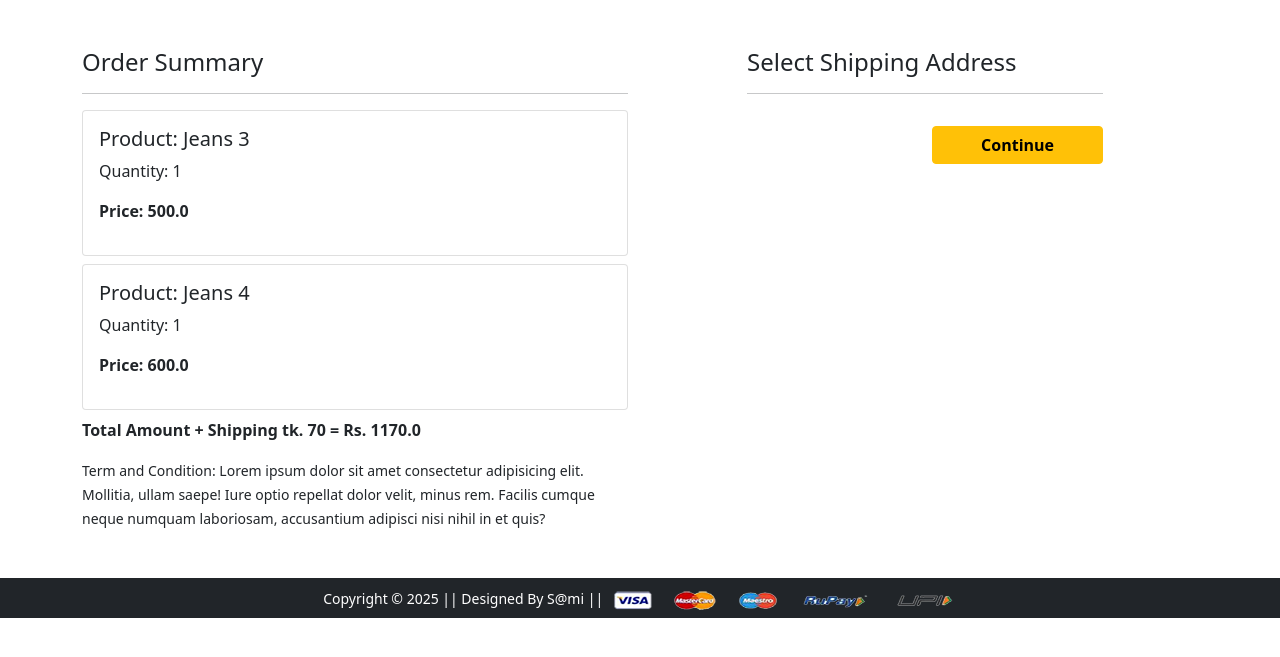
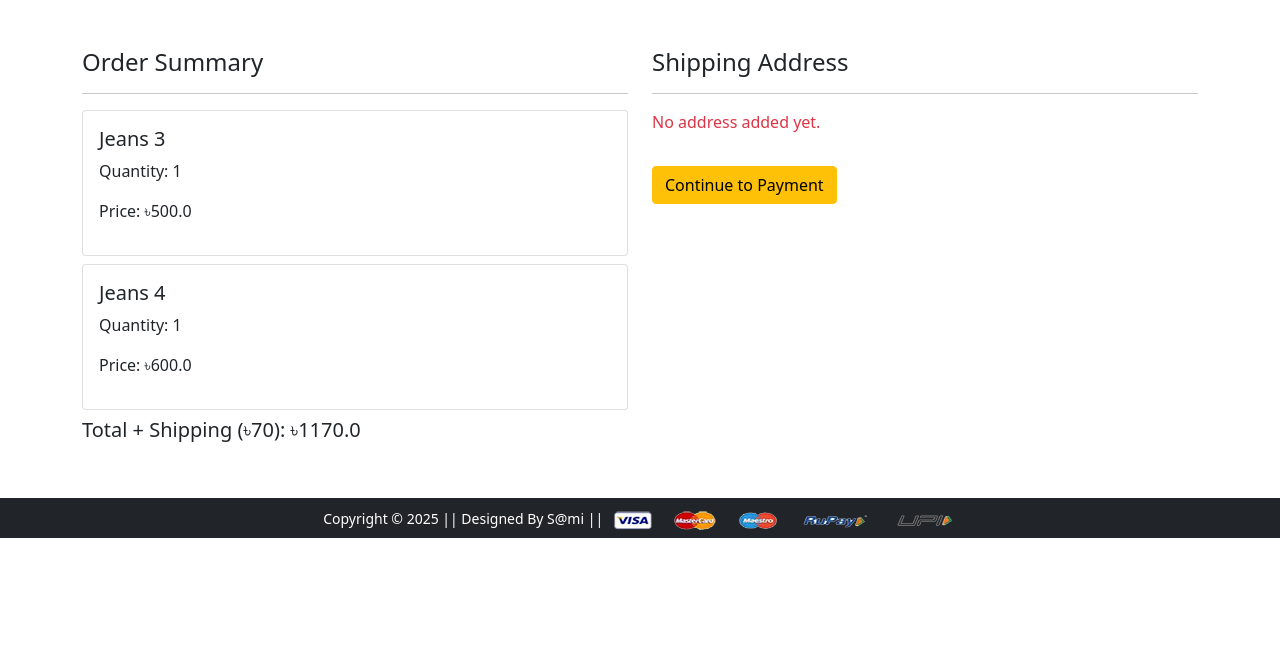
Before and after one commit to isamiul797-sketch/Commerzia, a Django app: page /checkout/ in a window 1280 px wide. Shown: the part 56-713 px from the top of the page. Run offline with Django 5.2, Linux system fonts and the light colour scheme; a user stored in the database is signed in; data comes from the database, SQL or seed files in the repository; some libraries are stand-ins or nearby versions.

Commit message:
integreting stripe payments gateway

```diff
--- a/app/templates/app/checkout.html
+++ b/app/templates/app/checkout.html
@@ -1,44 +1,40 @@
 {% extends 'app/base.html' %}
-{% load static %}
 {% block title %}Checkout{% endblock title %}
 {% block main-content %}
-<div class="container">
- <div class="row mt-5">
-  <div class="col-sm-6">
+<div class="container mt-5">
+  <div class="row">
+    <div class="col-md-6">
       <h4>Order Summary</h4>
       <hr>
       {% for item in cart_items %}
       <div class="card mb-2">
         <div class="card-body">
-          <h5>Product: {{item.product.title}}</h5>
-          <p>Quantity: {{item.quantity}} </p>
-          <p class="fw-bold">Price: {{item.total_cost}} </p>
+          <h5>{{ item.product.title }}</h5>
+          <p>Quantity: {{ item.quantity }}</p>
+          <p>Price: ৳{{ item.total_cost }}</p>
         </div>
       </div>
       {% endfor %}
-      <p class="fw-bold">Total Amount + Shipping tk. 70 = Rs. {{totalamount}}</p>
-    <small>Term and Condition: Lorem ipsum dolor sit amet consectetur adipisicing elit. Mollitia, ullam saepe! Iure optio repellat dolor velit, minus rem. Facilis cumque neque numquam laboriosam, accusantium adipisci nisi nihil in et quis?</small>
+      <h5>Total + Shipping (৳70): ৳{{ totalamount }}</h5>
     </div>
-  <div class="col-sm-4 offset-sm-1">
-    <h4>Select Shipping Address</h4>
+
+    <div class="col-md-6">
+      <h4>Shipping Address</h4>
       <hr>
-    <form action="/paymentdone">
+      <form method="post" action="{% url 'create_checkout_session' %}">
+        {% csrf_token %}
         {% for ad in add %}
-      <div class="card">
+        <div class="card mb-2">
           <div class="card-body">
-        <h5>{{ad.name}}</h5>
-        <p>{{ad.locality}}, {{ad.city}}, {{ad.state}} - {{ad.zipcode}}</p>
+            <h6>{{ ad.name }}</h6>
+            <p>{{ ad.locality }}, {{ ad.city }}, {{ ad.state }} - {{ ad.zipcode }}</p>
+            <input type="radio" name="custid" value="{{ ad.id }}" required> Use this
           </div>
         </div>
-        <div class="form-check mt-2 mb-5">
-          <input class="form-check-input" type="radio" name="custid" id="custadd{{forloop.counter}}" value="{{ad.id}}">
-          <label class="form-check-label fw-bold" for="custadd{{forloop.counter}}">
-            Address: {{forloop.counter}} </label>
-        </div>
+        {% empty %}
+        <p class="text-danger">No address added yet.</p>
         {% endfor %}
-        <div class="text-end">
-          <button type="submit" class="btn btn-warning mt-3 px-5 fw-bold">Continue</button>
-        </div>
+        <button type="submit" class="btn btn-warning mt-3">Continue to Payment</button>
       </form>
     </div>
   </div>
--- a/app/urls.py
+++ b/app/urls.py
@@ -32,6 +32,8 @@ urlpatterns = [
 
     path('checkout/', views.checkout, name='checkout'),
     path('paymentdone/', views.payment_done, name='paymentdone'),
+    path('create-checkout-session/', views.create_checkout_session, name='create_checkout_session'),
+
 
 
 
--- a/app/views.py
+++ b/app/views.py
@@ -7,6 +7,10 @@ from django.db.models import Q
 from django.http import JsonResponse
 from django.contrib.auth.decorators import login_required
 from django.utils.decorators import method_decorator
+import stripe
+from django.conf import settings
+
+stripe.api_key = settings.STRIPE_SECRET_KEY
 
 
 class ProductView(View):
@@ -162,30 +166,72 @@ class CustomerRegistrationView(View):
 
 @login_required
 def checkout(request):
- user = request.user
- add = Customer.objects.filter(user=user)
- cart_items = Cart.objects.filter(user=user)
- amount = 0.0
- shipping_amount = 70.0
- total_amount = 0.0
- cart_product = [p for p in Cart.objects.all() if p.user == request.user]
- if cart_product:
-  for p in cart_product:
-    tempamount = (p.quantity * p.product.discounted_price)
-    amount+= tempamount
-  totalamount = amount + shipping_amount
- return render(request, 'app/checkout.html',{'add':add ,'totalamount':totalamount,'cart_items':cart_items})
+    user = request.user
+    add = Customer.objects.filter(user=user)
+    cart_items = Cart.objects.filter(user=user)
+    amount = sum(c.quantity * c.product.discounted_price for c in cart_items)
+    shipping_amount = 70
+    total_amount = amount + shipping_amount
+
+    return render(request, 'app/checkout.html', {
+        'add': add,
+        'cart_items': cart_items,
+        'totalamount': total_amount,
+        'stripe_publishable_key': settings.STRIPE_PUBLISHABLE_KEY
+    })
+
+@login_required
+def create_checkout_session(request):
+    if request.method == "POST":
+        custid = request.POST.get('custid')
+        if not custid:
+            messages.error(request, "Please select a shipping address first.")
+            return redirect('checkout')
+
+        try:
+            customer = Customer.objects.get(id=custid)
+        except Customer.DoesNotExist:
+            messages.error(request, "Invalid address selected.")
+            return redirect('checkout')
+
+        user = request.user
+        cart_items = Cart.objects.filter(user=user)
+        amount = sum(item.quantity * item.product.discounted_price for item in cart_items)
+        total_amount = int((amount + 70) * 100)  # Stripe needs amount in cents
+
+        stripe.api_key = settings.STRIPE_SECRET_KEY
+        checkout_session = stripe.checkout.Session.create(
+            payment_method_types=['card'],
+            line_items=[{
+                'price_data': {
+                    'currency': 'bdt',
+                    'product_data': {'name': 'Commerzia Order Payment'},
+                    'unit_amount': total_amount,
+                },
+                'quantity': 1,
+            }],
+            mode='payment',
+            success_url=settings.STRIPE_SUCCESS_URL + f"?custid={custid}",
+            cancel_url=settings.STRIPE_CANCEL_URL,
+        )
+        return redirect(checkout_session.url, code=303)
+
+    return redirect('checkout')
+
 
 @login_required
 def payment_done(request):
- user = request.user
- custid = request.GET.get('custid')
- customer = Customer.objects.get(id=custid)
- cart = Cart.objects.filter(user=user)
- for c in cart:
-  OrderPlaced(user=user,customer=customer, product=c.product, quantity=c.quantity).save()
-  c.delete()
-  return redirect('orders')
+    user = request.user
+    custid = request.GET.get('custid')
+    if not custid:
+        return redirect('checkout')
+    customer = Customer.objects.get(id=custid)
+    cart = Cart.objects.filter(user=user)
+    for c in cart:
+        OrderPlaced.objects.create(user=user, customer=customer, product=c.product, quantity=c.quantity)
+        c.delete()
+    return redirect('orders')
+
 
 @method_decorator(login_required, name='dispatch')
 class ProfileView(View):
--- a/requirements.txt
+++ b/requirements.txt
@@ -26,6 +26,8 @@ requests-toolbelt==1.0.0
 rich==14.1.0
 setuptools==80.9.0
 sqlparse==0.5.3
+stripe==13.1.1
+typing_extensions==4.15.0
 tzdata==2025.2
 urllib3==2.5.0
 virtualenv==20.32.0
```
Also changed, not shown: Commerzia/settings.py (+8 -0 lines). Lines whose indentation alone changed are shown as unchanged.
